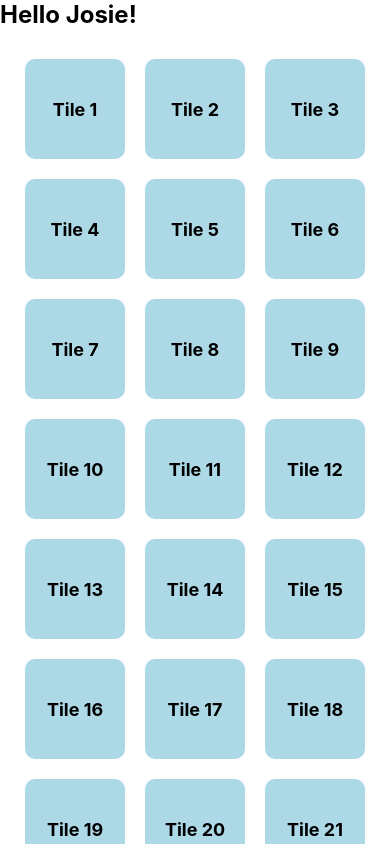
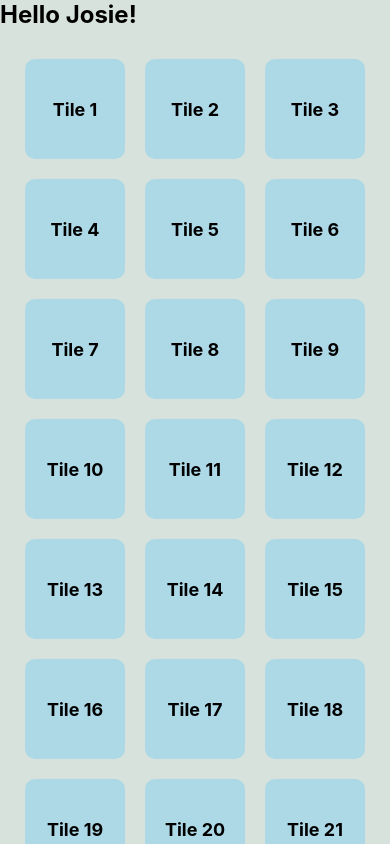
Before and after one commit to vinrei/fodmap, a React Native app: screen / in a window 390 px wide. Built offline with nearby package versions, Linux system fonts and the light colour scheme.

Commit message:
splash screen and theming

```diff
--- a/App.js
+++ b/App.js
@@ -1,4 +1,14 @@
 import { StyleSheet, Text, View, ScrollView, SafeAreaView, Platform, StatusBar } from 'react-native';
+import * as SplashScreen from 'expo-splash-screen';
+import { useEffect } from 'react';
+
+// Prevent native splash screen from autohiding before App component declaration
+SplashScreen.preventAutoHideAsync()
+  .then((result) => console.log(`SplashScreen.preventAutoHideAsync() succeeded: ${result}`))
+  .catch(console.warn); // it's good to explicitly catch and inspect any error
+
+
+
 
 // const foods = []
 
@@ -18,6 +28,12 @@ const FodmapTile = (props) => {
 }
 
 export default function App() {
+  useEffect(() => {
+    // Hides native splash screen after 2s
+    setTimeout(async () => {
+      await SplashScreen.hideAsync();
+    }, 2000);
+  }, []);
   return (
     <SafeAreaView style={styles.container}>
       <ScrollView>
@@ -64,7 +80,7 @@ export default function App() {
 const styles = StyleSheet.create({
   container: {
     flex: 1,
-    backgroundColor: '#fff',
+    backgroundColor: '#D8E2DC',
     alignItems: 'center',
     height: 'fit-content',
     paddingTop:  Platform.OS === 'android' ? StatusBar.currentHeight : 0, // Add padding for Android status bar
@@ -72,7 +88,7 @@ const styles = StyleSheet.create({
   },
   elementsContainer: {
     flex: 1,
-    backgroundColor: '#fff',
+    backgroundColor: '#D8E2DC',
     width:'100%',
     // marginLeft: 24,
     // marginRight: 24,
@@ -105,24 +121,3 @@ const styles = StyleSheet.create({
     fontWeight: 'bold',
   },
 });
-
-// import { StatusBar } from 'expo-status-bar';
-// import { StyleSheet, Text, View } from 'react-native';
-
-// export default function App() {
-//   return (
-//     <View style={styles.container}>
-//       <Text>Open up App.js to start working on your app!</Text>
-//       <StatusBar style="auto" />
-//     </View>
-//   );
-// }
-
-// const styles = StyleSheet.create({
-//   container: {
-//     flex: 1,
-//     backgroundColor: '#fff',
-//     alignItems: 'center',
-//     justifyContent: 'center',
-//   },
-// });
--- a/app.json
+++ b/app.json
@@ -9,7 +9,7 @@
     "splash": {
       "image": "./assets/splash.png",
       "resizeMode": "contain",
-      "backgroundColor": "#ffffff"
+      "backgroundColor": "#CD8B76"
     },
     "assetBundlePatterns": [
       "**/*"
--- a/package.json
+++ b/package.json
@@ -15,7 +15,8 @@
     "react-native": "0.73.4",
     "react-native-web": "~0.19.6",
     "react-dom": "18.2.0",
-    "@expo/metro-runtime": "~3.1.3"
+    "@expo/metro-runtime": "~3.1.3",
+    "expo-splash-screen": "~0.26.4"
   },
   "devDependencies": {
     "@babel/core": "^7.20.0"
```
Also changed, not shown: jsconfig.json (added, +7 -0 lines), SplashScreen.js (added), 1 other file (tests, documents, lock files or other folders).
